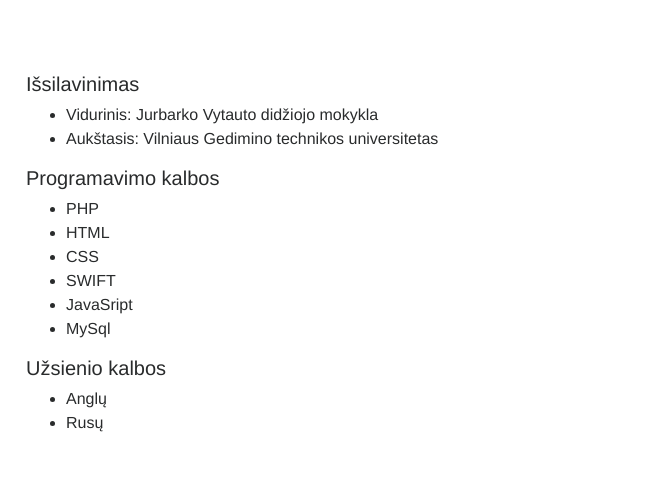
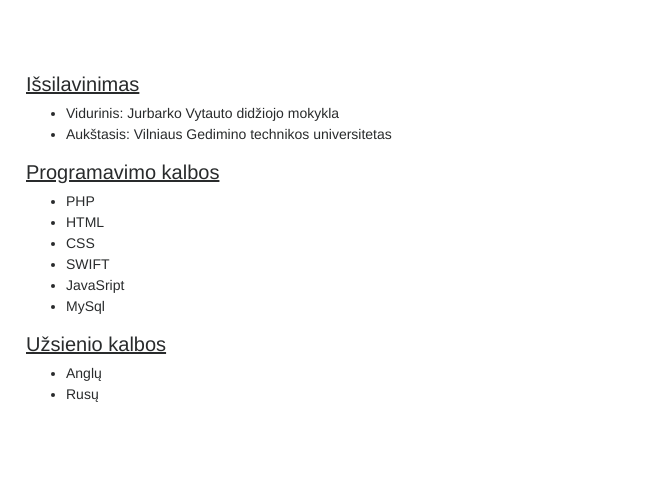
Before and after one commit to MPeckaitis/FrontEnd, a website: page web/index.html in a window 1280 px wide. Shown: the part 77-562 px from the top of the page, 629-1280 px from the left. Drawn offline with nearby package versions, Linux system fonts and the light colour scheme; files that its build step writes are made by us from their sources; a script that the page names is missing.

Commit message:
added list and header styles in second colum

```diff
--- a/src/sass/style.scss
+++ b/src/sass/style.scss
@@ -65,6 +65,16 @@
     }
   }
 
+  &__right {
+    &--heading {
+      text-decoration: underline;
+    }
+
+    &--list {
+      font-size: 14px;
+    }
+  }
+
   &__address {
     &--name {
       font-size: 30px;
--- a/web/index.html
+++ b/web/index.html
@@ -54,13 +54,13 @@
                     </address>
                 </div>
                 <div class="main__right col-sm">
-                    <h5>Išsilavinimas</h5>
-                        <ul>
+                    <h5 class="main__right--heading">Išsilavinimas</h5>
+                        <ul class="main__right--list">
                             <li>Vidurinis: Jurbarko Vytauto didžiojo mokykla</li>
                             <li>Aukštasis: Vilniaus Gedimino technikos universitetas</li>
                         </ul>
-                    <h5>Programavimo kalbos</h5>
-                        <ul>
+                    <h5 class="main__right--heading">Programavimo kalbos</h5>
+                        <ul class="main__right--list">
                             <li>PHP</li>
                             <li>HTML</li>
                             <li>CSS</li>
@@ -68,8 +68,8 @@
                             <li>JavaSript</li>
                             <li>MySql</li>
                         </ul>
-                    <h5>Užsienio kalbos</h5>
-                        <ul>
+                    <h5 class="main__right--heading">Užsienio kalbos</h5>
+                        <ul class="main__right--list">
                             <li>Anglų</li>
                             <li>Rusų</li>
                         </ul>
```
